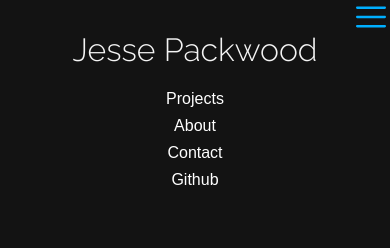
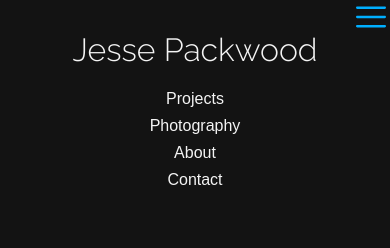
Before and after one commit to jessepackwood/jessepackwood.github.io, a React (Create React App) app: page / in a window 390 px wide. Both pictures are taken after a click on the picture 371 px from the left and 17 px from the top of the page. Shown: the top 248 px of the page. Built offline with nearby package versions, Linux system fonts and the light colour scheme.

Commit message:
increase header responsiveness

```diff
--- a/src/components/Header/Header.css
+++ b/src/components/Header/Header.css
@@ -64,10 +64,16 @@
 .menu-icon {
   display: none; }
 
-@media screen and (max-width: 414px) {
+@media screen and (max-width: 680px) {
+  .header {
+    padding: 10px 15px; } }
+
+@media screen and (max-width: 575px) {
   .header {
     height: 100px;
     padding: 10px 15px;
+    display: block; }
+  .presets-link {
     display: block; }
   .nav-box {
     display: none; }
@@ -81,4 +87,6 @@
   .mobile-link-container {
     display: flex;
     flex-direction: column;
-    width: 375px; } }
+    width: 375px;
+    background-color: #131313;
+    z-index: 1; } }
--- a/src/components/Header/Header.js
+++ b/src/components/Header/Header.js
@@ -14,10 +14,12 @@ const Header = ({toggleMobileMenu, menuOpened}) => {
           <img src={menuIcon} className='menu-icon' onClick={toggleMobileMenu} />
           {menuOpened && (
               <div className='mobile-link-container'>
-                <a className='nav-link' href='#projects'>Projects</a>
-                <a className='nav-link' href='#about'>About</a>
-                <a className='nav-link' href='#contact'>Contact</a>
-                <a className='nav-link' href='#contact'>Github</a>
+                <span className='nav-link'><Link to='projects' className='route-link' onClick={toggleMobileMenu}>Projects</Link></span>
+                <span className='nav-link'>
+                  <Link to='/gallery' className='route-link' onClick={toggleMobileMenu}>Photography</Link>
+                </span>
+                <span className='nav-link'><Link to='/about' className='route-link' onClick={toggleMobileMenu}>About</Link></span>
+                <span className='nav-link'><Link to='/contact' className='route-link' onClick={toggleMobileMenu}>Contact</Link></span>
               </div>
             )}
         </div>
--- a/src/components/Header/Header.scss
+++ b/src/components/Header/Header.scss
@@ -70,11 +70,20 @@
 .menu-icon {
   display: none;
 }
+@media screen and (max-width: 680px) {
+  .header {
+    padding: 10px 15px;
+  }
+}
 
-@media screen and (max-width: 414px) {
+@media screen and (max-width: 575px) {
   .header {
     height: 100px;
     padding: 10px 15px;
+    display: block;
+  }
+
+  .presets-link {
     display: block;
   }
 
@@ -95,5 +104,7 @@
     display: flex;
     flex-direction: column;
     width: 375px;
+    background-color: $black;
+    z-index: 1;
   }
 }
```
